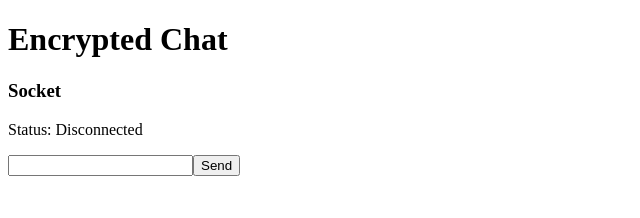
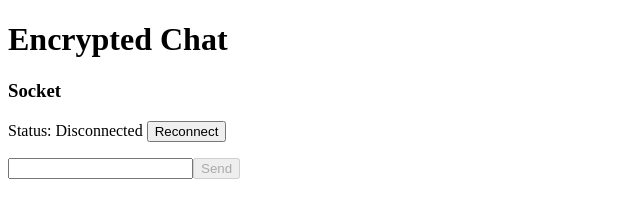
Before and after one commit to cjwilsontech/encrypted-chat, a Gatsby site in the folder frontend/: page / in a window 1280 px wide. Shown: the whole page, without its empty margins (0-640 px from the left). Built offline with nearby package versions, Linux system fonts and the light colour scheme; Gatsby itself is replaced by a stand-in of ours; no server answers.

Commit message:
Add reconnect button if the connection is lost.

```diff
--- a/frontend/src/components/socket-gui/index.tsx
+++ b/frontend/src/components/socket-gui/index.tsx
@@ -4,30 +4,43 @@ export function SocketGui() {
   const [socket, setSocket] = useState<WebSocket | null>(null);
   const [message, setMessage] = useState("");
 
-  useEffect(() => {
-    if (typeof window === "object") {
+  const connectSocket = () => {
+    if (socket) {
+      socket.close();
+    }
+
     const { location } = window;
     const proto = location.protocol.startsWith("https") ? "wss" : "ws";
     const wsUrl = `${proto}://${location.host}/ws`;
-      const socket = new WebSocket(wsUrl);
+    const newSocket = new WebSocket(wsUrl);
 
-      socket.onopen = () => {
+    newSocket.onopen = () => {
       console.log("connected");
     };
 
-      socket.onclose = () => {
+    newSocket.onclose = () => {
       console.log("disconnected");
       setSocket(null);
     };
 
-      setSocket(socket);
+    setSocket(newSocket);
+  };
+
+  useEffect(() => {
+    if (typeof window === "object") {
+      connectSocket();
     }
   }, []);
 
   return (
     <div>
       <h3>Socket</h3>
-      <p>Status: {socket?.OPEN ? "Connected" : "Disconnected"}</p>
+      <p>
+        <span>Status: {socket?.OPEN ? "Connected" : "Disconnected"}</span>&nbsp;
+        <button onClick={connectSocket} disabled={!!socket}>
+          Reconnect
+        </button>
+      </p>
       <div>
         <input
           type="text"
@@ -37,6 +50,7 @@ export function SocketGui() {
           onClick={() => {
             socket?.send(message);
           }}
+          disabled={!socket}
         >
           Send
         </button>
```
Lines whose indentation alone changed are shown as unchanged.
